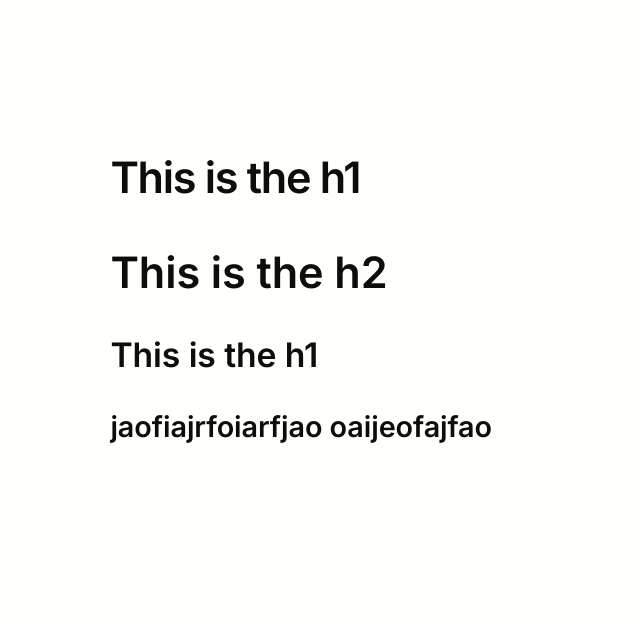
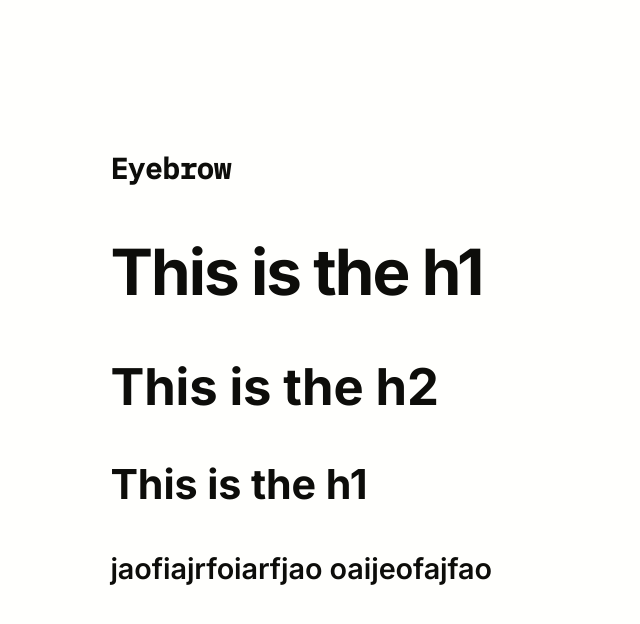
Before and after one commit to krlmnz/krlmnz, a Jekyll site: the page index.html, which Jekyll copies as it is, in a window 1280 px wide. Shown: the top 624 px of the page, without its empty margins (0-640 px from the left). Built offline with Jekyll 4.4.1, drawn with Linux system fonts in a browser that asks for light colours.

Commit message:
Update index.html

```diff
--- a/index.html
+++ b/index.html
@@ -137,14 +137,16 @@ a:hover {
 h1, h2, h3 {font-family: 'Inter', sans-serif;}
 
 h1 {
-  font-weight: var(--font-size-h1);
+  font-size: var(--font-size-h1);
   letter-spacing: -0.03em;
   line-height: calc(var(--spacingv) * 3);
 }
 
 
-h2 {font-weight: var(--font-size-h2);}
-h3 {font-weight: var(--font-size-h3);}
+h2 {font-size: var(--font-size-h2);}
+h3 {font-size: var(--font-size-h3);}
+
+h4 {font-family: 'IBM Plex Mono', monospace;}
 
 
 .outer {
@@ -166,6 +168,7 @@ h3 {font-weight: var(--font-size-h3);}
     <main id="main">
         <section class="outer">
 
+    <h4>Eyebrow</h4>
     <h1>This is the h1</h1>
     <h2>This is the h2</h2>
     <h3>This is the h1</h3>
```
